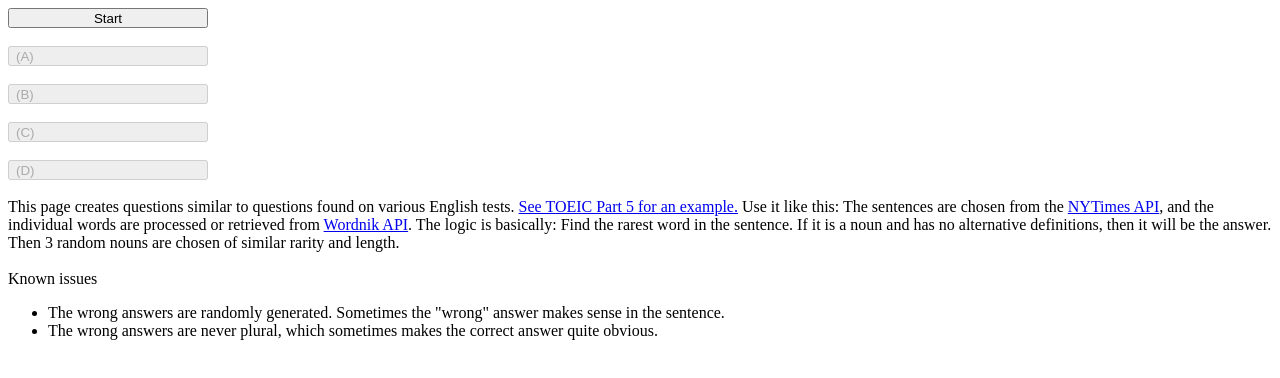
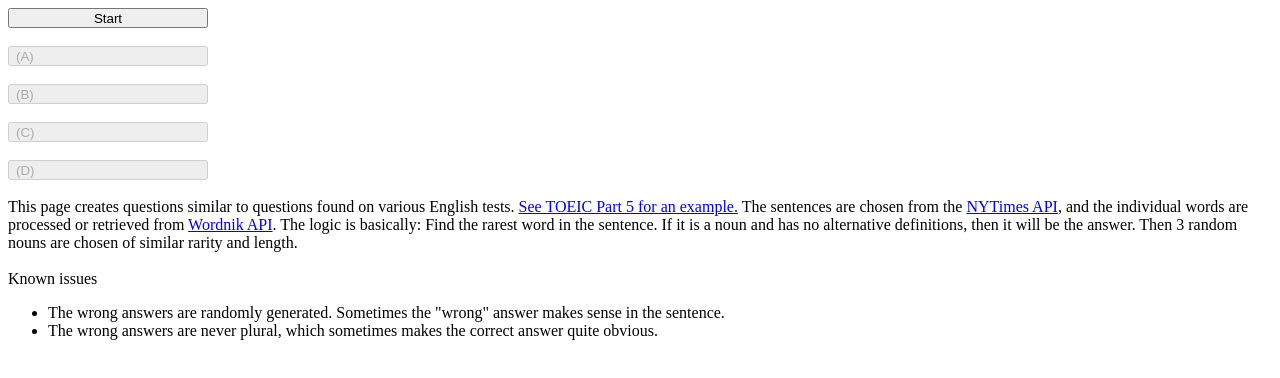
Before and after one commit to Landfizzle/TGen, a plain HTML site: page index.html in a window 1280 px wide. Drawn offline with nearby package versions, Linux system fonts and the light colour scheme.

Commit message:
Update index.html

```diff
--- a/index.html
+++ b/index.html
@@ -40,7 +40,7 @@
 
 		<div id="status"> </div>
 
-		<div id="explanation">This page creates questions similar to questions found on various English tests. <a href="https://www.ets.org/Media/Tests/TOEIC/pdf/TOEIC_LR_sample_tests.pdf" target="_blank">See TOEIC Part 5 for an example.</a> Use it like this:
+		<div id="explanation">This page creates questions similar to questions found on various English tests. <a href="https://www.ets.org/Media/Tests/TOEIC/pdf/TOEIC_LR_sample_tests.pdf" target="_blank">See TOEIC Part 5 for an example.</a>
 			The sentences are chosen from the <a href="http://developer.nytimes.com/" target="_blank">NYTimes API</a>, and the individual words are processed or retrieved from <a href="http://developer.wordnik.com/" target="_blank">Wordnik API</a>. The logic is basically: Find the rarest word in the sentence. If it is a noun and has no alternative definitions, then it will be the answer. Then 3 random nouns are chosen of similar rarity and length.
 			<br><br>
 			Known issues
```
